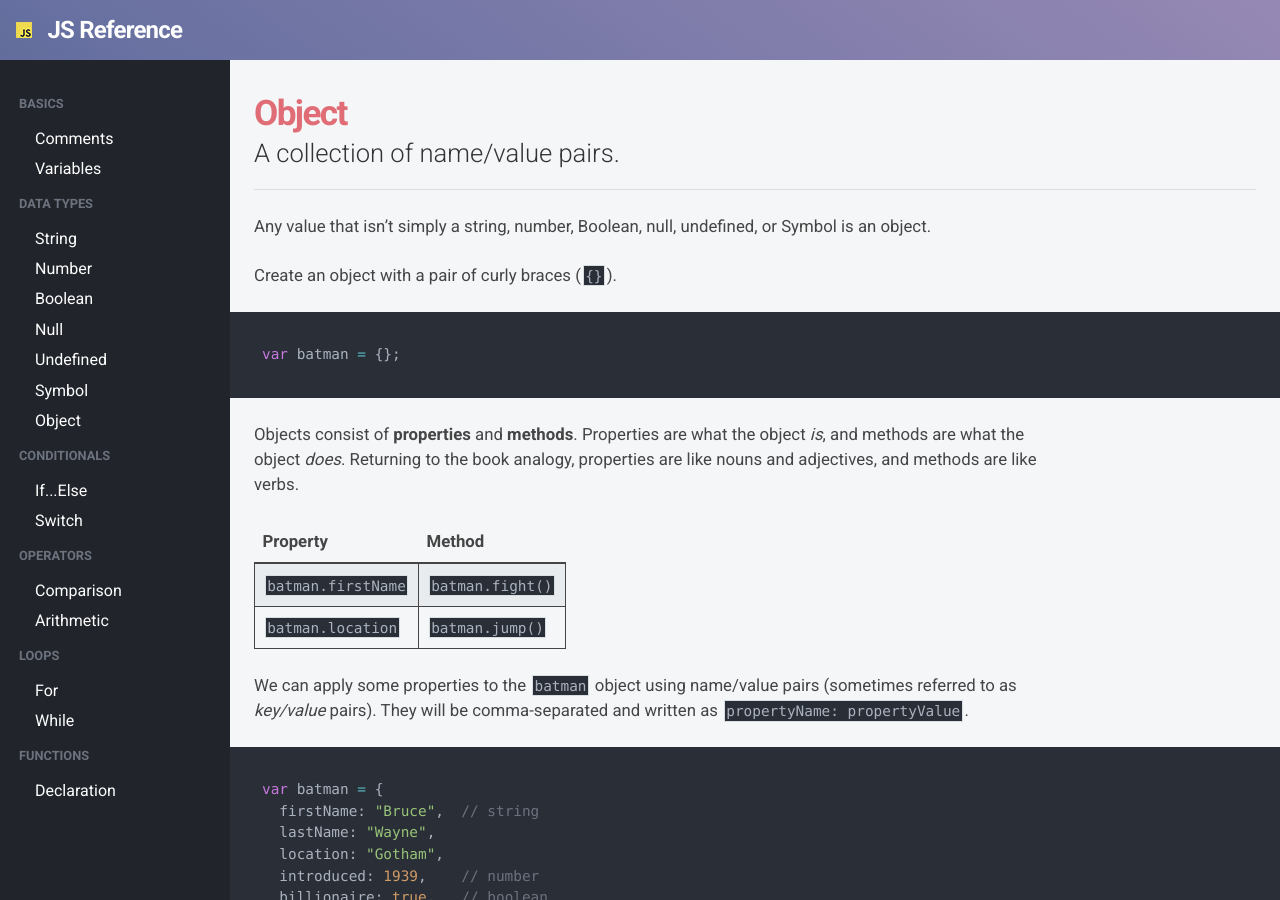
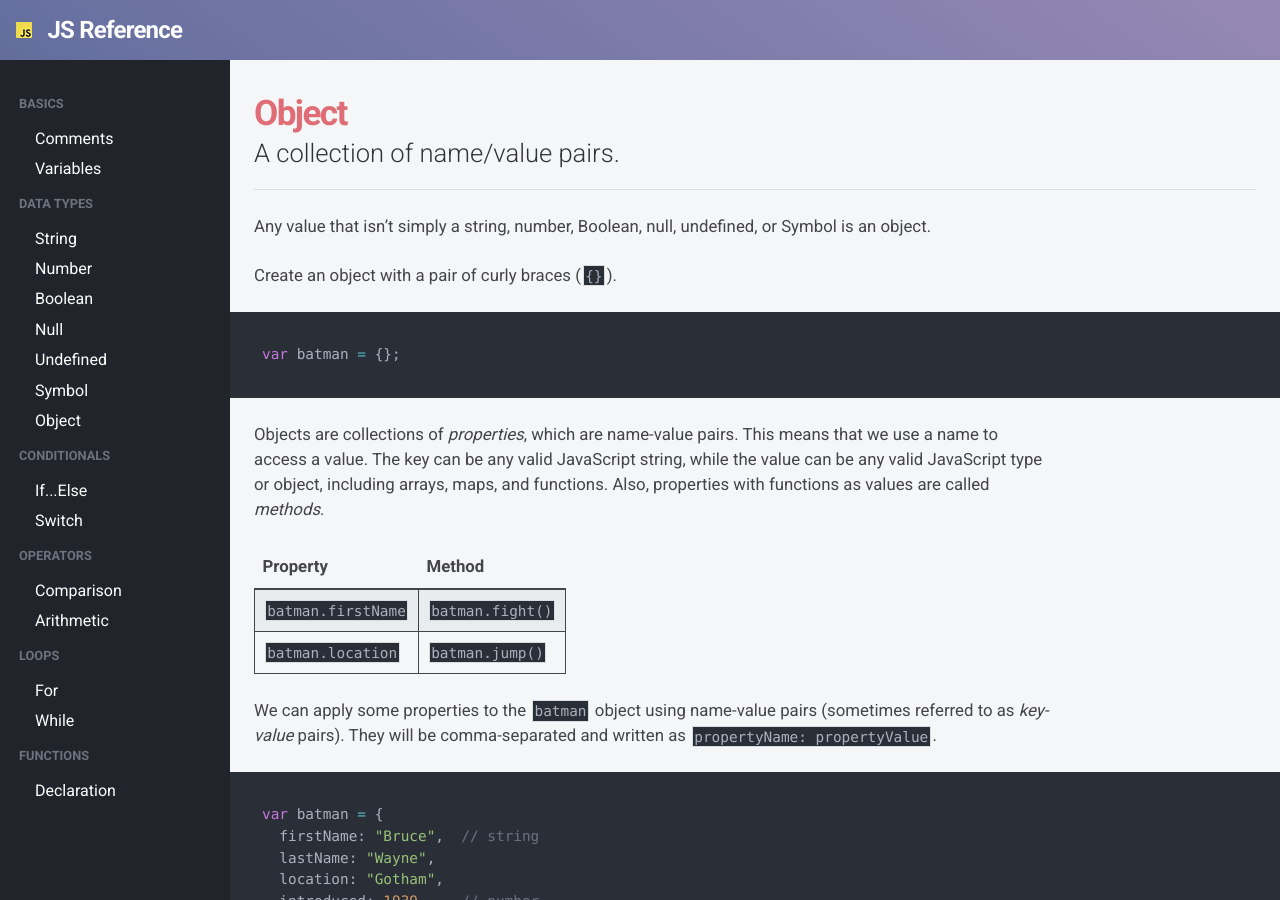
Before and after one commit to KJLarson/snippets, a Jekyll site: the page built from _pages/07_object.md, in a window 1280 px wide and 900 px high. Built offline with Jekyll 4.4.1, drawn with Linux system fonts in a browser that asks for light colours; nearby versions of some CDN libraries.

Commit message:
content -- Δ definition to conform with specs

````diff
--- a/_pages/07_object.md
+++ b/_pages/07_object.md
@@ -15,17 +15,19 @@ Create an object with a pair of curly braces (`{}`).
 var batman = {};
 ```
 
-Objects consist of **properties** and **methods**. Properties are what the
-object *is*, and methods are what the object *does*. Returning to the book
-analogy, properties are like nouns and adjectives, and methods are like verbs.
+Objects are collections of *properties*, which are name-value pairs. This means
+that we use a name to access a value. The key can be any valid JavaScript
+string, while the value can be any valid JavaScript type or object, including
+arrays, maps, and functions. Also, properties with functions as values are
+called *methods*.
 
 **Property**       | **Method**
 ------------       | ----------
 `batman.firstName` | `batman.fight()`
 `batman.location`  | `batman.jump()`
 
-We can apply some properties to the `batman` object using name/value pairs
-(sometimes referred to as *key/value* pairs). They will be comma-separated and
+We can apply some properties to the `batman` object using name-value pairs
+(sometimes referred to as *key-value* pairs). They will be comma-separated and
 written as `propertyName: propertyValue`.
 
 ``` js
````
